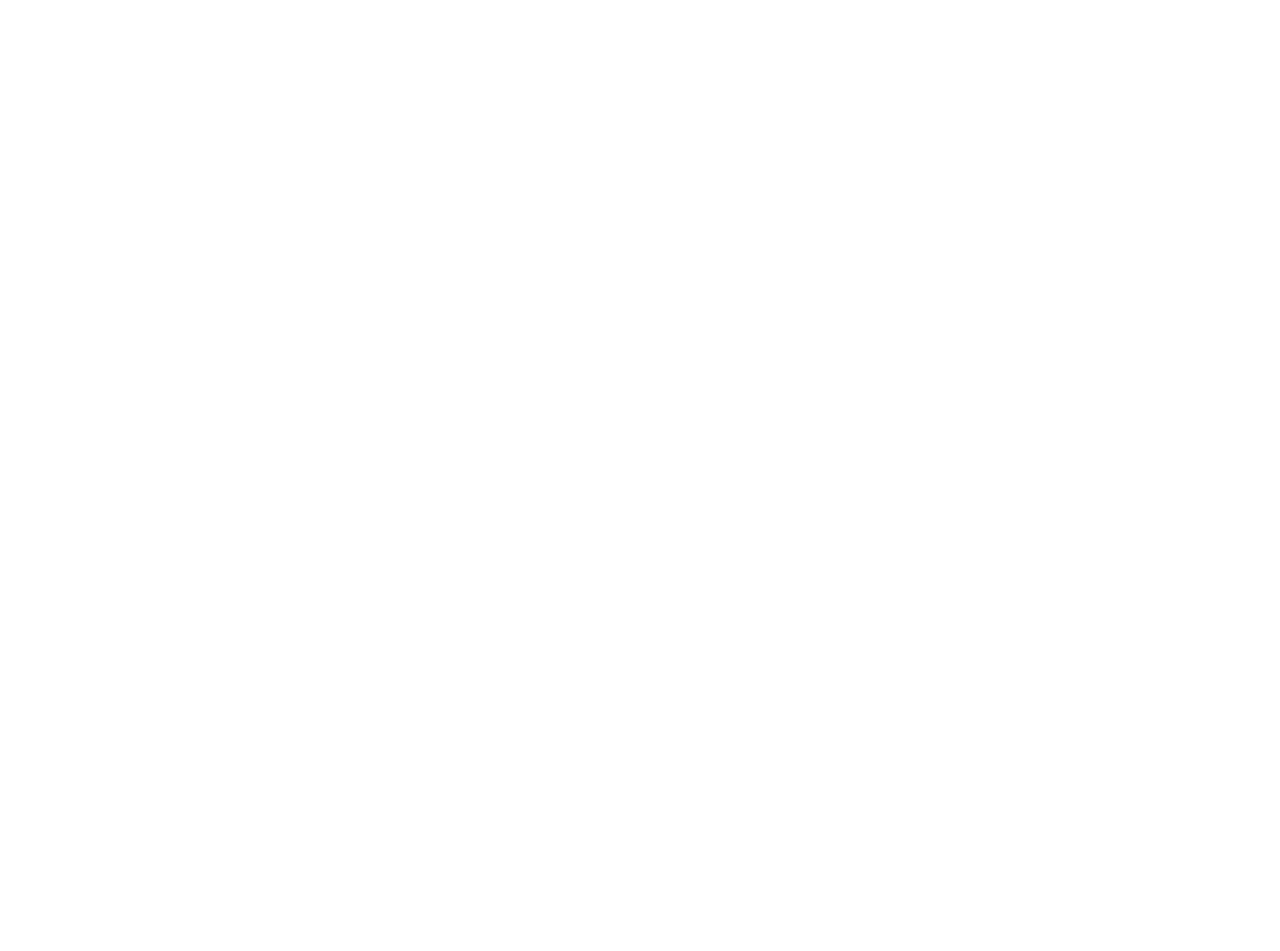
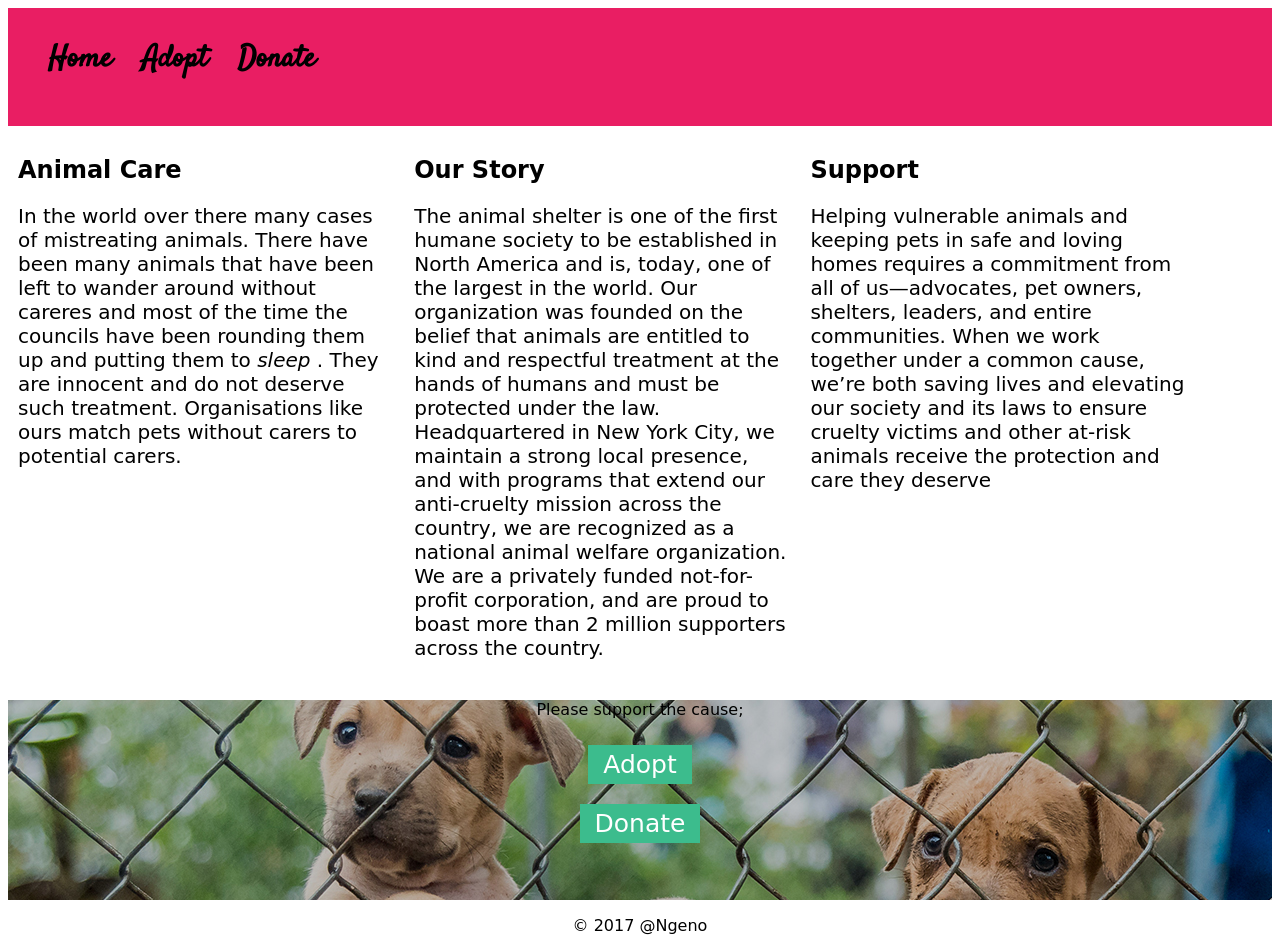
Before and after one commit to ngenovictor/animalshelter, a plain HTML site: page index.html in a window 1280 px wide. Before the commit the page ends 800 px from the top, so only its background shows below. Drawn offline with Linux system fonts and the light colour scheme; a web font is replaced by a local one.

Commit message:
create home page with links to other pages

```diff
--- a/css/style.css
+++ b/css/style.css
@@ -0,0 +1,66 @@
+nav{
+  background-color: #E91E63;
+  font-family: 'Satisfy', cursive;
+  font-size: 30px;
+  font-weight: bold;
+}
+nav ul{
+  list-style: none;
+  display: inline-block;
+}
+nav ul li{
+  float: left;
+  margin-right: 30px;
+
+}
+nav ul li:hover{
+  color:white;
+}
+a{
+  color: inherit;
+  text-decoration: none;
+}
+a:hover{
+  text-decoration: underline;
+  text-decoration-color: white;
+}
+.home-content{
+  margin-left: 10px;
+  margin-top: 10px;
+  display: inline-block;
+}
+.home-content p{
+  font-family: 'Boogaloo', cursive;
+  font-size: 20px;
+}
+.home-content h2{
+  font-family: 'Boogaloo',cursive;
+}
+.home-content .home-section{
+  width: 30%;
+  padding-right: 20px;
+  float: left;
+}
+.home-content .home-section img{
+  width:inherit;
+}
+.home-content-two{
+  background-image: url("../img/donate_image_footer-puppies_wide.jpg");
+  height: 200px;
+  text-align: center;
+  font-family: 'Shrikhand', cursive;
+}
+footer{
+  text-align: center;
+  font-family: 'Boogaloo', cursive;
+}
+input{
+  font-family: 'Shrikhand', cursive;
+  font-size: 25px;
+  padding: 5px 15px;
+  margin: 10px;
+  background-color: #3CBC8D;
+  color: white;
+  border: none;
+  cursor: pointer;
+}
--- a/index.html
+++ b/index.html
@@ -2,9 +2,64 @@
 <html>
   <head>
     <meta charset="utf-8">
+    <meta name=viewport content="width=device-width, initial-scale=1">
     <title>Animal Shelter</title>
+    <link href="https://fonts.googleapis.com/css?family=Boogaloo|Satisfy|Shrikhand" rel="stylesheet">
+    <link rel="stylesheet" href="css/style.css">
   </head>
   <body>
+    <nav>
+      <ul>
+        <a href="index.html"><li>Home</li></a>
+        <a href="adopt.html"><li>Adopt</li></a>
+        <a href="donate.html"><li>Donate</li></a>
+      </ul>
+    </nav>
+    <div class="home-content">
+      <div class="home-section">
+        <h2>Animal Care</h2>
+        <p>In the world over there many cases of mistreating animals.
+        There have been many animals that have been left to wander around without careres
+      and most of the time the councils have been rounding them up and putting them to <em>sleep</em>
+    . They are innocent and do not deserve such treatment. Organisations like ours match
+  pets without carers to potential carers.</p>
+      </div>
+      <div class="home-section">
+        <h2>Our Story</h2>
+        <p>The animal shelter is one of the first humane society to be established in
+          North America and is, today, one of the largest in the world. Our organization
+          was founded on the belief that animals are entitled to kind and respectful
+          treatment at the hands of humans and must be protected under the law.
+          Headquartered in New York City, we maintain a strong local presence,
+          and with programs that extend our anti-cruelty mission across the country,
+          we are recognized as a national animal welfare organization. We are a
+           privately funded not-for-profit corporation, and are proud to boast more
+           than 2 million supporters across the country.</p>
+      </div>
+      <div class="home-section">
+        <h2>Support</h2>
+        <p>Helping vulnerable animals and keeping pets in safe and loving homes
+          requires a commitment from all of us—advocates, pet owners, shelters,
+          leaders, and entire communities. When we work together under a common
+          cause, we’re both saving lives and elevating our society and its laws
+           to ensure cruelty victims and other at-risk animals receive the
+           protection and care they deserve</p>
 
+      </div>
+    </div>
+    <div class="home-content-two">
+      <p>Please support the cause;</p>
+      <div class='links'>
+        <form action="adopt.html">
+          <input type="submit" value="Adopt" />
+        </form>
+        <form action="donate.html">
+          <input type="submit" value="Donate" />
+        </form>
+      </div>
+    </div>
+    <footer>
+      <p>&copy; 2017 @Ngeno</p>
+    </footer>
   </body>
 </html>
```
Also changed, not shown: adopt.html (added), donate.html (added), img/aah_leah_donaldson_ake_apr2017_007_thumb.jpg (added), img/blog_hud-foia-051617_thumb.jpg (added), img/difference-banner.jpg (added), img/donate_image_footer-puppies_wide.jpg (added), img/drtv_homepage-update_111816_335_0.jpg (added), img/happy-tail_parker_051817_thumb.jpg (added), img/potw_ina_041317_335.png (added).
